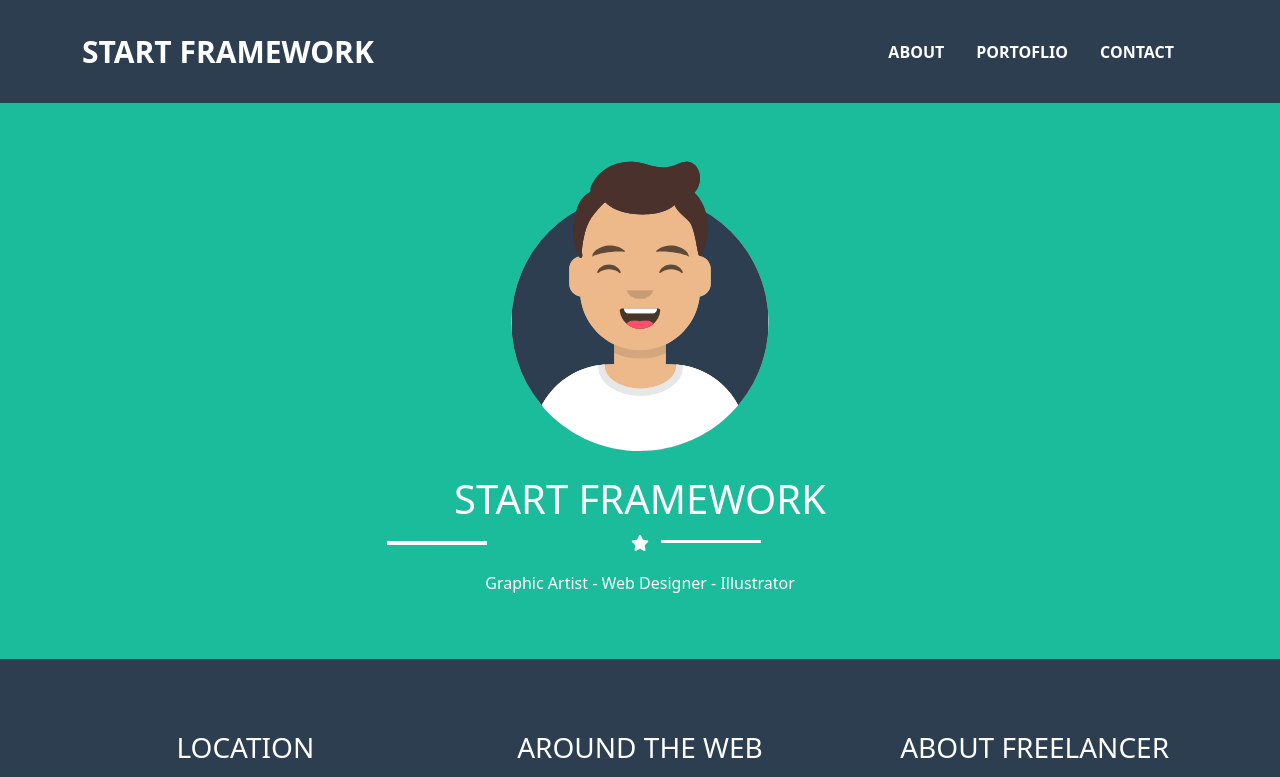
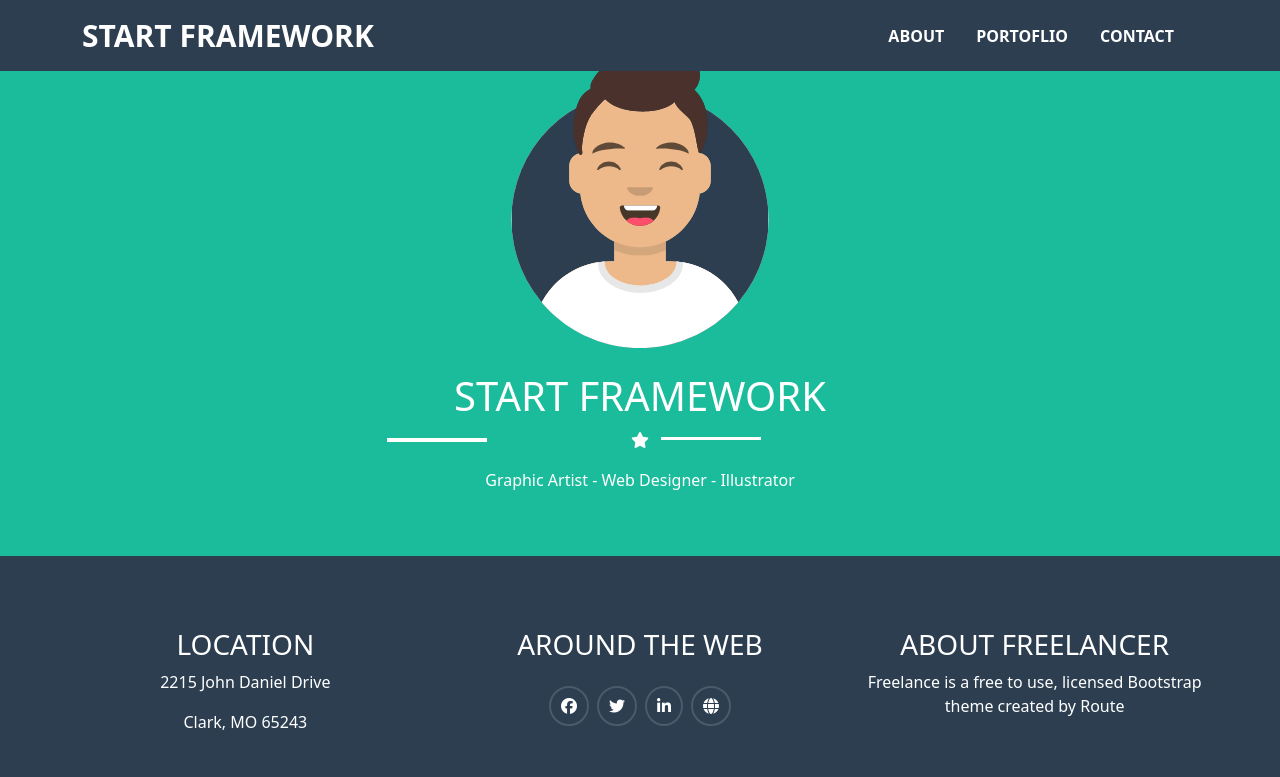
Before and after one commit to Omnia711/routing, an Angular app: page /home in a window 1280 px wide. Shown: the top 777 px of the page. Built offline with nearby package versions, Linux system fonts and the light colour scheme.

Commit message:
Update nav.component.html

```diff
--- a/src/app/nav/nav.component.html
+++ b/src/app/nav/nav.component.html
@@ -1,4 +1,4 @@
-<nav class="navbar navbar-expand-lg p-4 " style="background-color: #2C3E50;">
+<nav class="navbar navbar-expand-lg p-2 fixed-top" style="background-color: #2C3E50;">
     <div class="container">
       <a class="navbar-brand" style="color: white; font-size: 30px; font-weight: bold;" routerLink="home">START FRAMEWORK </a>
       <button
```
